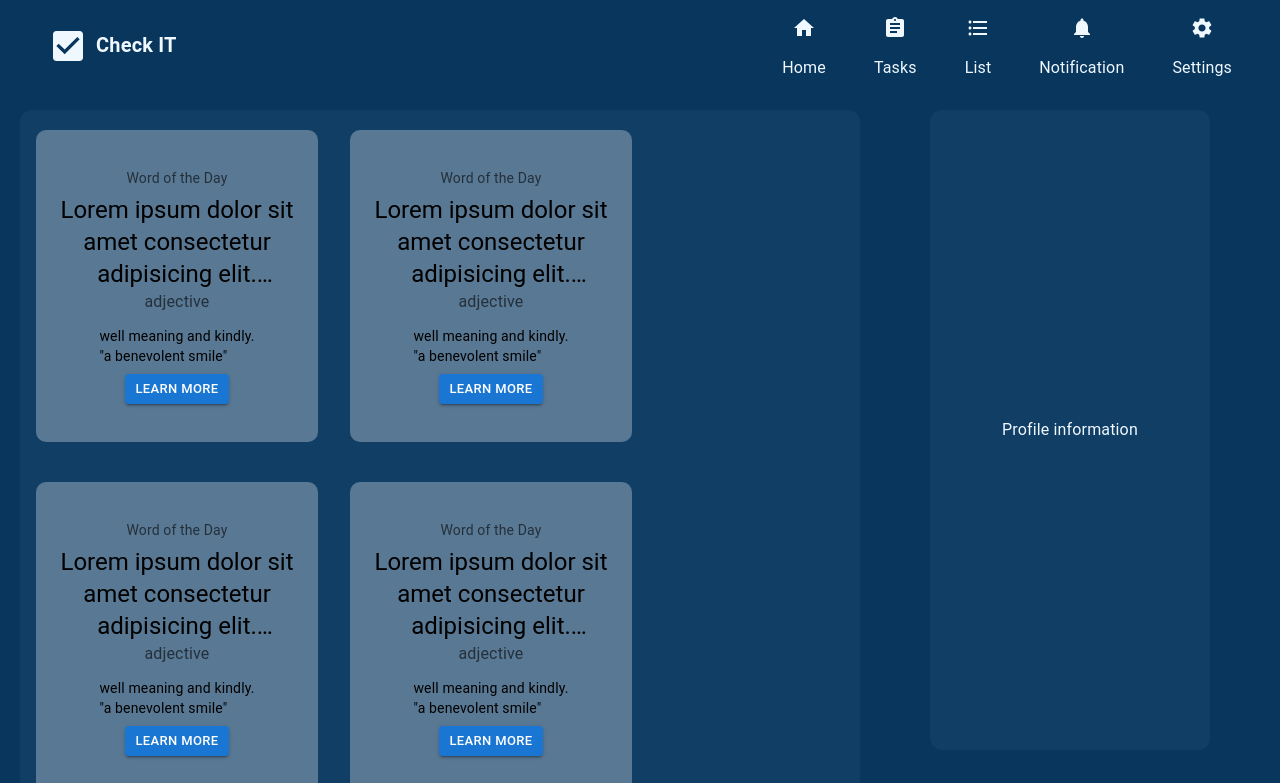
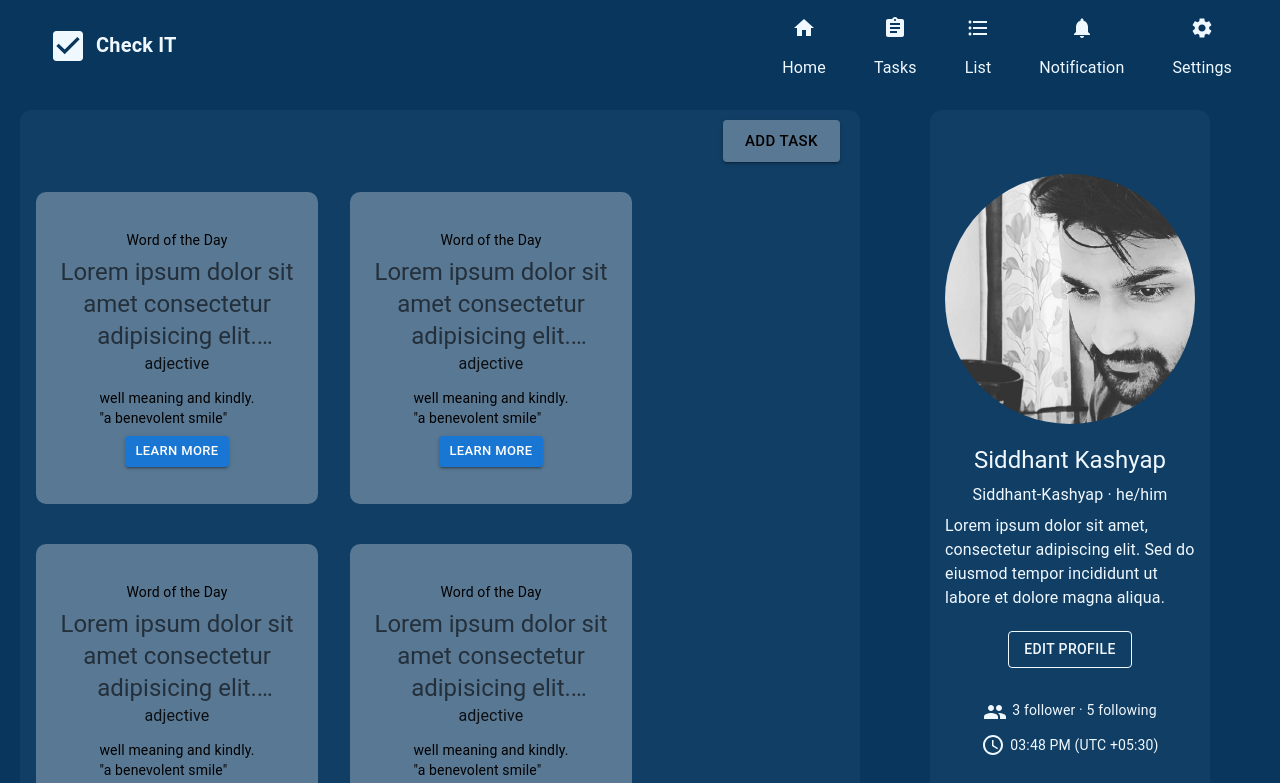
Before and after one commit to RashidHussain786/CheckIt_Frontend, a React (Create React App) app: page /taskmanager in a window 1280 px wide. Shown: the top 783 px of the page. Built offline with nearby package versions, Linux system fonts and the light colour scheme.

Commit message:
addingProfile

```diff
--- a/src/Components/TaskListComponent/Profile.jsx
+++ b/src/Components/TaskListComponent/Profile.jsx
@@ -1,9 +1,42 @@
-import React from 'react'
+import { Avatar, Typography, Box, Stack, Button } from "@mui/material";
+import AccessTimeIcon from '@mui/icons-material/AccessTime';
+import PeopleIcon from '@mui/icons-material/People';
 
-const Profile = () => {
+const Profile = ({ name, username, description, followers, following ,pic}) => {
+  const currentTime = new Date().toLocaleTimeString([], { hour: '2-digit', minute: '2-digit' });
+
   return (
-    <div>Profile</div>
-  )
-}
+    <Box sx={{ display: 'flex', flexDirection: 'column', alignItems: 'center', mt: '2rem' }}>
+      <Avatar
+        src={pic} // Replace with your image URL
+        alt="Profile Avatar"
+        sx={{ width: 250, height: 250, borderRadius: '50%', mb: '20px' }}
+      />
+      <Typography variant="h5" sx={{ marginBottom: '5px' }}>
+        {name}
+      </Typography>
+      <Typography variant="subtitle1" sx={{ marginBottom: '5px' }}>
+        {username}
+      </Typography>
+      <Typography variant="body1" sx={{ marginBottom: '5px' }}>
+        {description}
+      </Typography>
+      <Button variant="outlined" color="inherit" sx={{my:2}}>Edit Profile</Button>
+      <Stack direction="row" alignItems="center" sx={{mb:1,mt:2}}>
+      <PeopleIcon sx={{mr:'5px'}}/>
+      <Typography variant="body2" sx={{ marginBottom: '5px' }}>
+        {followers} follower · {following} following
+      </Typography>
+      </Stack>
 
-export default Profile
+      <Stack direction="row" alignItems="center">
+        <AccessTimeIcon sx={{ mr: '5px' }} />
+        <Typography variant="body2">
+          {currentTime} (UTC +05:30)
+        </Typography>
+      </Stack>
+    </Box>
+  );
+};
+
+export default Profile;
--- a/src/Components/TaskListComponent/TaskBody.jsx
+++ b/src/Components/TaskListComponent/TaskBody.jsx
@@ -1,7 +1,8 @@
-import {  Grid, Typography } from "@mui/material";
+import {  Button, Grid, Typography } from "@mui/material";
 import { Box } from "@mui/system";
 import React from "react";
 import TaskCard from "./TaskCard";
+import Profile from "./Profile";
 
 const TaskBody = () => {
   const renderMyCard = () => {
@@ -14,7 +15,7 @@ const TaskBody = () => {
 
   return (
     <Grid container spacing={5}>
-      <Grid item xs={12} md={7} lg={8}>
+      <Grid item xs={12} md={7} lg={8} >
         <Box
           sx={{
             display: "flex",
@@ -39,9 +40,9 @@ const TaskBody = () => {
               boxSizing: "border-box",
             }}
           >
-            {/* <Box sx={{display:'flex',alignItems:'center',justifyContent:'right',my:'10px',mr:'20px'}}>
-            <Button color="inherit" size="large" variant="outlined">Button</Button>
-            </Box> */}
+            <Box sx={{display:'flex',alignItems:'center',justifyContent:'right',my:'10px',mr:'20px'}}>
+            <Button  size="large" variant="contained" sx={{color:'black',bgcolor:'rgba(255 ,255, 255 ,0.3)'}}>Add Task</Button>
+            </Box>
             <Grid container>{renderMyCard()}</Grid>
           </Box>
         </Box>
@@ -61,18 +62,26 @@ const TaskBody = () => {
             elevation={10}
             sx={{
               minWidth: "100%",
-              minHeight: "80vh",
+              minHeight: "88vh",
               width: "50%",
-              height: "80vh",
               borderRadius: "12px",
               bgcolor:'rgb(165 204 255/5%)',
               display: "flex",
               justifyContent: "center",
-              alignItems: "center",
               boxSizing: "border-box",
+              p:'2rem',
+
             }}
           >
-            <Typography>Profile information</Typography>
+            <Profile
+              pic="./Assets/sid.jpeg"
+              name="Siddhant Kashyap"
+              username="Siddhant-Kashyap · he/him"
+              description="Lorem ipsum dolor sit amet, consectetur adipiscing elit. Sed do eiusmod tempor incididunt ut labore et dolore magna aliqua."
+              followers="3"
+              following="5"
+            />
+
           </Box>
         </Box>
       </Grid>
--- a/src/Components/TaskListComponent/TaskCard.jsx
+++ b/src/Components/TaskListComponent/TaskCard.jsx
@@ -6,13 +6,13 @@ import Typography from '@mui/material/Typography';
 const TaskCard = () => {
   return (
     <Box sx={{ minWidth: 250, width: 250, height: 280, margin: 2, backgroundColor: alpha('#ffffff', 0.3), my: '1.25rem', display: 'flex', flexDirection: 'column', justifyContent: 'center', alignItems: 'center', padding: '1rem', borderRadius: '10px' }}>
-      <Typography sx={{ fontSize: 14 }} color="text.secondary" gutterBottom>
+      <Typography sx={{ fontSize: 14 }} color="black" gutterBottom>
         Word of the Day
       </Typography>
-      <Typography variant="h5" sx={{ color: 'black', textAlign: 'center', display: '-webkit-box', overflow: 'hidden', WebkitLineClamp: 3, WebkitBoxOrient: 'vertical', maxWidth: '100%' }}>
+      <Typography variant="h5" sx={{ color: 'text.secondary', textAlign: 'center', display: '-webkit-box', overflow: 'hidden', WebkitLineClamp: 3, WebkitBoxOrient: 'vertical', maxWidth: '100%' }}>
         Lorem ipsum dolor sit amet consectetur adipisicing elit. Maiores, error?
       </Typography>
-      <Typography sx={{ mb: 1.5 }} color="text.secondary">
+      <Typography sx={{ mb: 1.5 }} color="text.primary">
         adjective
       </Typography>
       <Typography variant="body2" sx={{ color: 'black' }}>
```
